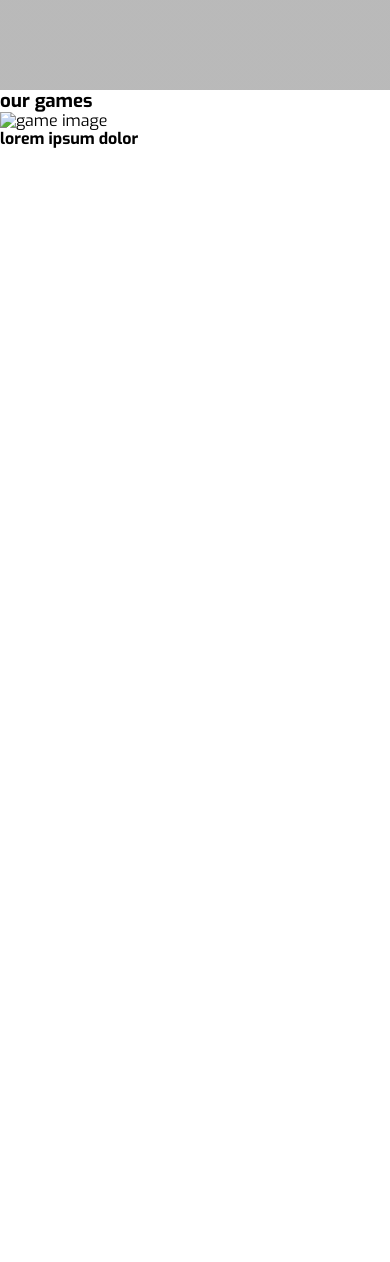
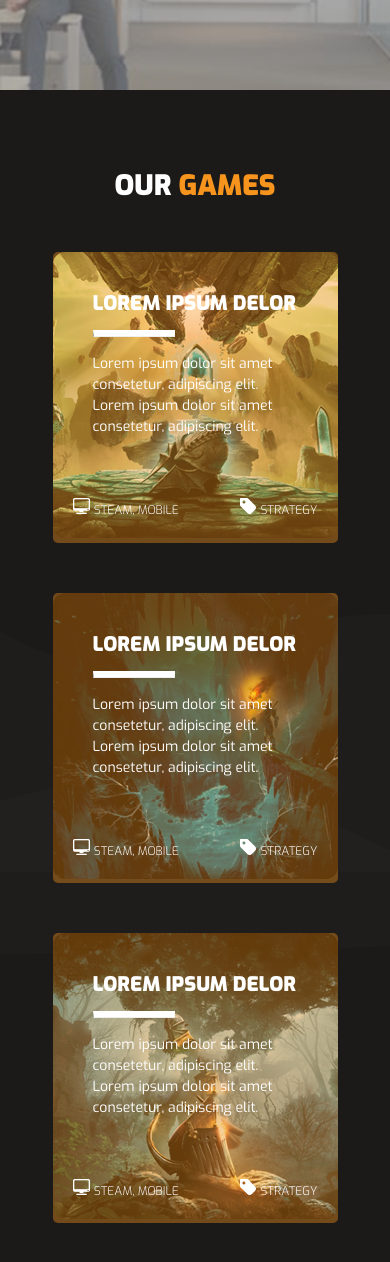
Before and after one commit to siepet/intermarum, a website: page index.html in a window 390 px wide. Shown: the part 1294-2556 px from the top of the page. Before the commit the page ends 1443 px from the top, so only its background shows below. Drawn offline with Linux system fonts and the light colour scheme.

Commit message:
section our games for mobile

```diff
--- a/index.html
+++ b/index.html
@@ -108,24 +108,104 @@
 
     </section>
 
-    <section class="our-games">
-        <div class="our-games__container">
+    <section class="our-games wave-background">
         <div>
             <h3 class="our-games__header">
                 <span class="our-games__header--white">our</span>
                 <span class="our-games__header--orange">games</span>
             </h3>
         </div>
+        <div class="our-games__container">
+
 
             <div class="our-games-boxes">
+
                 <div class="game-box">
                     <div class="game-box__img-box">
-                        <img src="img/game1.jpg" alt="game image" class="game-box__img">
+                        <img src="img/game1.png" alt="game image" class="game-box__img">
                     </div>
-                    <h4 class="game-box__geme-title">
-                        lorem ipsum dolor
+                    <div class="game-box__content">
+                        <div class="game-box__details">
+                            <h4 class="game-box__game-title">
+                                lorem ipsum delor
+                                <hr class="game-box__game-title-hr">
                             </h4>
+                            <p class="game-box__txt">
+                                Lorem ipsum dolor sit amet consetetur, adipiscing elit. Lorem ipsum dolor sit amet
+                                consetetur, adipiscing elit.
+                            </p>
                         </div>
+                        <div class="game-box__links-box">
+                            <div class="game-box__item-1">
+                                <img src="img/icon-comp.png" alt="steam icon" class="game-box__icon">
+                                <a href="#" class="game-box__link">steam, mobile</a>
+                            </div>
+                            <div class="game-box__item-2">
+                                <img src="img/icon-type.png" alt="game type" class="game-box__icon">
+                                <a href="#" class="game-box__link">strategy</a>
+                            </div>
+                        </div>
+                    </div>
+
+                </div>
+
+            </div>
+
+            <div class="game-box">
+                <div class="game-box__img-box">
+                    <img src="img/game2.png" alt="game image" class="game-box__img">
+                </div>
+                <div class="game-box__content">
+                    <div class="game-box__details">
+                        <h4 class="game-box__game-title">
+                            lorem ipsum delor
+                            <hr class="game-box__game-title-hr">
+                        </h4>
+                        <p class="game-box__txt">
+                            Lorem ipsum dolor sit amet consetetur, adipiscing elit. Lorem ipsum dolor sit amet
+                            consetetur, adipiscing elit.
+                        </p>
+                    </div>
+                    <div class="game-box__links-box">
+                        <div class="game-box__item-1">
+                            <img src="img/icon-comp.png" alt="steam icon" class="game-box__icon">
+                            <a href="#" class="game-box__link">steam, mobile</a>
+                        </div>
+                        <div class="game-box__item-2">
+                            <img src="img/icon-type.png" alt="game type" class="game-box__icon">
+                            <a href="#" class="game-box__link">strategy</a>
+                        </div>
+                    </div>
+                </div>
+
+            </div>
+            <div class="game-box">
+                <div class="game-box__img-box">
+                    <img src="img/game3.png" alt="game image" class="game-box__img">
+                </div>
+                <div class="game-box__content">
+                    <div class="game-box__details">
+                        <h4 class="game-box__game-title">
+                            lorem ipsum delor
+                            <hr class="game-box__game-title-hr">
+                        </h4>
+                        <p class="game-box__txt">
+                            Lorem ipsum dolor sit amet consetetur, adipiscing elit. Lorem ipsum dolor sit amet
+                            consetetur, adipiscing elit.
+                        </p>
+                    </div>
+                    <div class="game-box__links-box">
+                        <div class="game-box__item-1">
+                            <img src="img/icon-comp.png" alt="steam icon" class="game-box__icon">
+                            <a href="#" class="game-box__link">steam, mobile</a>
+                        </div>
+                        <div class="game-box__item-2">
+                            <img src="img/icon-type.png" alt="game type" class="game-box__icon">
+                            <a href="#" class="game-box__link">strategy</a>
+                        </div>
+                    </div>
+                </div>
+
             </div>
         </div>
     </section>
--- /dev/null
+++ b/style/scss/components/_game-box.scss
@@ -0,0 +1,98 @@
+.game-box {
+
+    position: relative;
+    overflow: hidden;
+    backface-visibility: hidden;
+
+    &__box-img {
+        max-width: 100%;
+
+    }
+    // &:hover &__content {
+
+    //     transform: translateY(0);
+
+    //     transition: all .3s;
+    //     background-color: rgba($color-orange-1, 0.9);
+    // }
+
+
+    &__content {
+        background-color: rgba($color-orange-1, 0.4);
+        border-radius: 5px;
+        width: 100%;
+        height: 100%;
+        position: absolute;
+        top: 0;
+        left: 0;
+        // transform: translateY(74%);
+        display: flex;
+        flex-direction: column;
+        align-items: center;
+
+
+    }
+
+    // &__content::before {
+    //     border-radius: 5px;
+    //     width: 100%;
+    //     height: 100%;
+    //     position: absolute;
+    //     bottom: 0;
+    //     left: 0;
+    //     transform: translateY(74%);
+    //     display: flex;
+    //     flex-direction: column;
+    //     align-items: center;
+    //     opacity: 1;
+    // }
+
+    &__details {
+        margin: 4rem 4rem 0 4rem;
+
+    }
+
+    &__game-title {
+
+        color: $color-white-1;
+        font-size: 2rem;
+        font-weight: 900;
+        text-transform: uppercase;
+        position: relative;
+
+        &-hr {
+            border-top: 6px solid $color-white-1;
+            width: 8rem;
+            margin-top: 1.5rem;
+        }
+
+    }
+
+    &__txt {
+
+        font-size: 1.4rem;
+        font-weight: 400;
+        line-height: 21px;
+        color: $color-white-1;
+        margin-top: 1.6rem;
+    }
+
+    &__links-box {
+        display: flex;
+        justify-content: space-between;
+        width: 100%;
+        padding: 6rem 2rem 3rem 2rem;
+    }
+
+    &__link {
+        color: $color-white-1;
+        font-size: 1.2rem;
+        font-weight: 300;
+        line-height: 26px;
+        text-transform: uppercase;
+        transition: color 1s;
+        &:hover {
+            color: $color-white-7;
+        }
+    }
+}
--- /dev/null
+++ b/style/scss/layout/_bg-video.scss
@@ -0,0 +1,11 @@
+.bg-video {
+    background-image: linear-gradient(
+        0deg,
+        rgba($color-grey-6, 0.6),
+        rgba($color-grey-6, 0.6)),
+    url(/img/video-img.jpg);
+    background-size: cover;
+    background-position: center;
+    width: 100%;
+    height: 30rem;
+}
--- /dev/null
+++ b/style/scss/layout/_our-games.scss
@@ -0,0 +1,34 @@
+.our-games {
+
+    display: flex;
+    flex-direction: column;
+    align-items: center;
+
+    & .game-box {
+        margin-bottom: 5rem;
+    }
+
+    &__container {
+        max-width: 90%;
+        display: flex;
+        flex-direction: column;
+        align-items: center;
+    }
+
+    &__header {
+
+        font-size: 2.8rem; //44px;
+        font-weight: 900;
+        text-transform: uppercase;
+        margin: 8rem 0 5rem 0;
+
+        &--white {
+            color :$color-white-1;
+        }
+
+        &--orange {
+            color: $color-orange-1;
+        }
+
+    }
+}
--- a/style/scss/main.scss
+++ b/style/scss/main.scss
@@ -14,5 +14,6 @@
 @import "components/nav-header";
 @import "components/btn-primary";
 @import "components/wave-background";
+@import "components/game-box";
 
 //layout
```
Also changed, not shown: img/game1.png (added), img/game2.png (added), img/game3.png (added), img/icon-comp.png (added), img/icon-type.png (added), img/video-img.jpg (added), style/css/style.css. Lines whose indentation alone changed are shown as unchanged.
